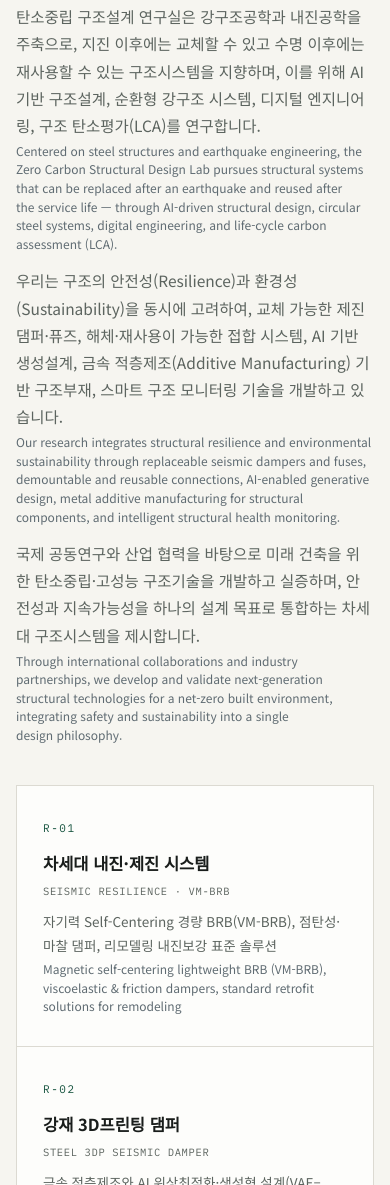
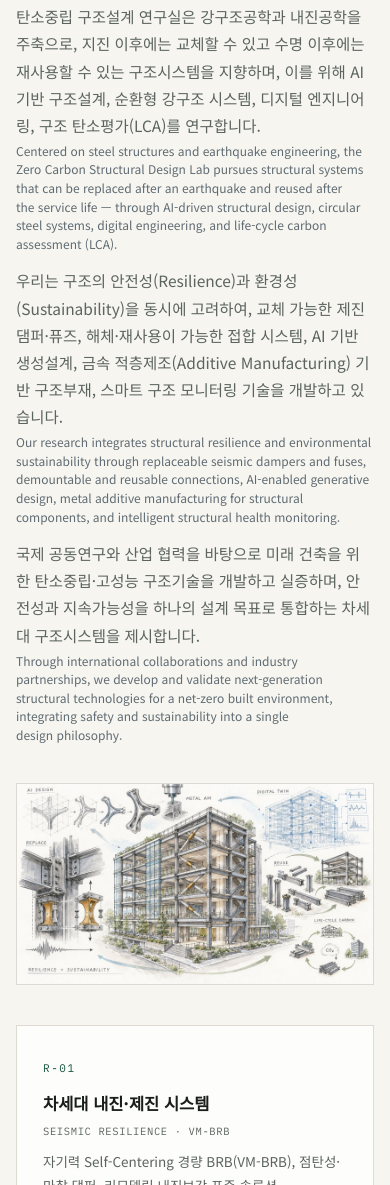
Before and after one commit to skycitybjh/skycitybjh.github.io, a plain HTML site: page index.html in a window 390 px wide. Shown: the part 1547-2732 px from the top of the page. Drawn offline with Linux system fonts and the light colour scheme.

Commit message:
About Us 우측에 연구 비전 일러스트 배치 + 히어로 동영상 autoplay 보강
- 사용자 제공 수채화 일러스트(AI 설계·3DP·Replace·Digital Twin·Reuse·LCA)를
  최적화(1600px, 337KB)해 본문 옆 2단 배치, 클릭 시 원본, 모바일은 본문 아래 전폭
- 히어로 동영상: 지연 로드 시 autoplay 속성도 함께 설정해 재생 안정화

Co-Authored-By: Claude Fable 5 <noreply@anthropic.com>

```diff
--- a/index.html
+++ b/index.html
@@ -430,7 +430,12 @@ journals: [
   section.blk h2{font-size:clamp(26px,3.6vw,40px);font-weight:900;letter-spacing:-.01em;margin:8px 0 14px;text-wrap:balance}
   .lead{max-width:680px;color:var(--sub);margin-bottom:40px;text-wrap:pretty}
   .lead b{color:var(--ink)}
-  .about-text{max-width:680px;margin-bottom:40px}
+  /* About 본문 + 우측 연구 비전 일러스트 */
+  .about-wrap{display:grid;grid-template-columns:minmax(0,620px) 1fr;gap:44px;align-items:center;margin-bottom:40px}
+  .about-visual{margin:0}
+  .about-visual img{display:block;width:100%;border:1px solid var(--line)}
+  @media (max-width:920px){ .about-wrap{grid-template-columns:1fr;gap:24px} }
+  .about-text{max-width:680px}
   .about-text p{color:var(--sub);margin-bottom:14px;text-wrap:pretty}
   .about-text b{color:var(--ink)}
   .about-text .hook{font-size:17.5px;line-height:1.6}
@@ -656,11 +661,16 @@ journals: [
   <div class="blk-in">
     <div class="sheetno reveal">SHEET S-01 · RESEARCH AREAS</div>
     <h2 class="reveal">About Us</h2>
+    <div class="about-wrap">
     <div class="about-text reveal">
       <p class="hook" data-en="<b>Buildings must be safe. They must also be sustainable. We achieve both through steel structures and earthquake engineering.</b>"><b>건축은 안전해야 하고, 지속가능해야 합니다.<br>우리는 강구조공학과 내진공학으로 그 두 가지를 동시에 해결합니다.</b></p>
       <p data-en="Centered on steel structures and earthquake engineering, the Zero Carbon Structural Design Lab pursues structural systems that can be replaced after an earthquake and reused after the service life — through AI-driven structural design, circular steel systems, digital engineering, and life-cycle carbon assessment (LCA).">탄소중립 구조설계 연구실은 강구조공학과 내진공학을 주축으로, 지진 이후에는 교체할 수 있고 수명 이후에는 재사용할 수 있는 구조시스템을 지향하며, 이를 위해 AI 기반 구조설계, 순환형 강구조 시스템, 디지털 엔지니어링, 구조 탄소평가(LCA)를 연구합니다.</p>
       <p data-en="Our research integrates structural resilience and environmental sustainability through replaceable seismic dampers and fuses, demountable and reusable connections, AI-enabled generative design, metal additive manufacturing for structural components, and intelligent structural health monitoring.">우리는 구조의 안전성(Resilience)과 환경성(Sustainability)을 동시에 고려하여, 교체 가능한 제진 댐퍼·퓨즈, 해체·재사용이 가능한 접합 시스템, AI 기반 생성설계, 금속 적층제조(Additive Manufacturing) 기반 구조부재, 스마트 구조 모니터링 기술을 개발하고 있습니다.</p>
       <p data-en="Through international collaborations and industry partnerships, we develop and validate next-generation structural technologies for a net-zero built environment, integrating safety and sustainability into a single design philosophy.">국제 공동연구와 산업 협력을 바탕으로 미래 건축을 위한 탄소중립·고성능 구조기술을 개발하고 실증하며, 안전성과 지속가능성을 하나의 설계 목표로 통합하는 차세대 구조시스템을 제시합니다.</p>
+    </div>
+    <figure class="about-visual reveal">
+      <a href="images/about-visual.jpg" target="_blank" rel="noopener"><img src="images/about-visual.jpg" alt="연구실 비전 일러스트 — AI 설계, 금속 3D프린팅, 교체형 댐퍼(Replace), 디지털 트윈, 부재 재사용(Reuse), 생애주기 탄소평가가 결합된 차세대 강구조 건축" loading="lazy"></a>
+    </figure>
     </div>
     <div class="grid3 reveal">
       <div class="rcard"><span class="no">R-01</span><h3 data-en="Advanced Seismic Systems">차세대 내진·제진 시스템</h3><span class="en-t">SEISMIC RESILIENCE · VM-BRB</span><p data-en="Magnetic self-centering lightweight BRB (VM-BRB), viscoelastic &amp; friction dampers, standard retrofit solutions for remodeling">자기력 Self-Centering 경량 BRB(VM-BRB), 점탄성·마찰 댐퍼, 리모델링 내진보강 표준 솔루션</p></div>
@@ -1166,6 +1176,7 @@ journals: [
   if (window.matchMedia("(prefers-reduced-motion: reduce)").matches) return;
   window.addEventListener("load", function(){
     v.muted = true;
+    v.autoplay = true;
     v.addEventListener("canplay", function(){
       var p = v.play();
       if (p && p.catch) p.catch(function(){});
```
Also changed, not shown: images/about-visual.jpg (added).
